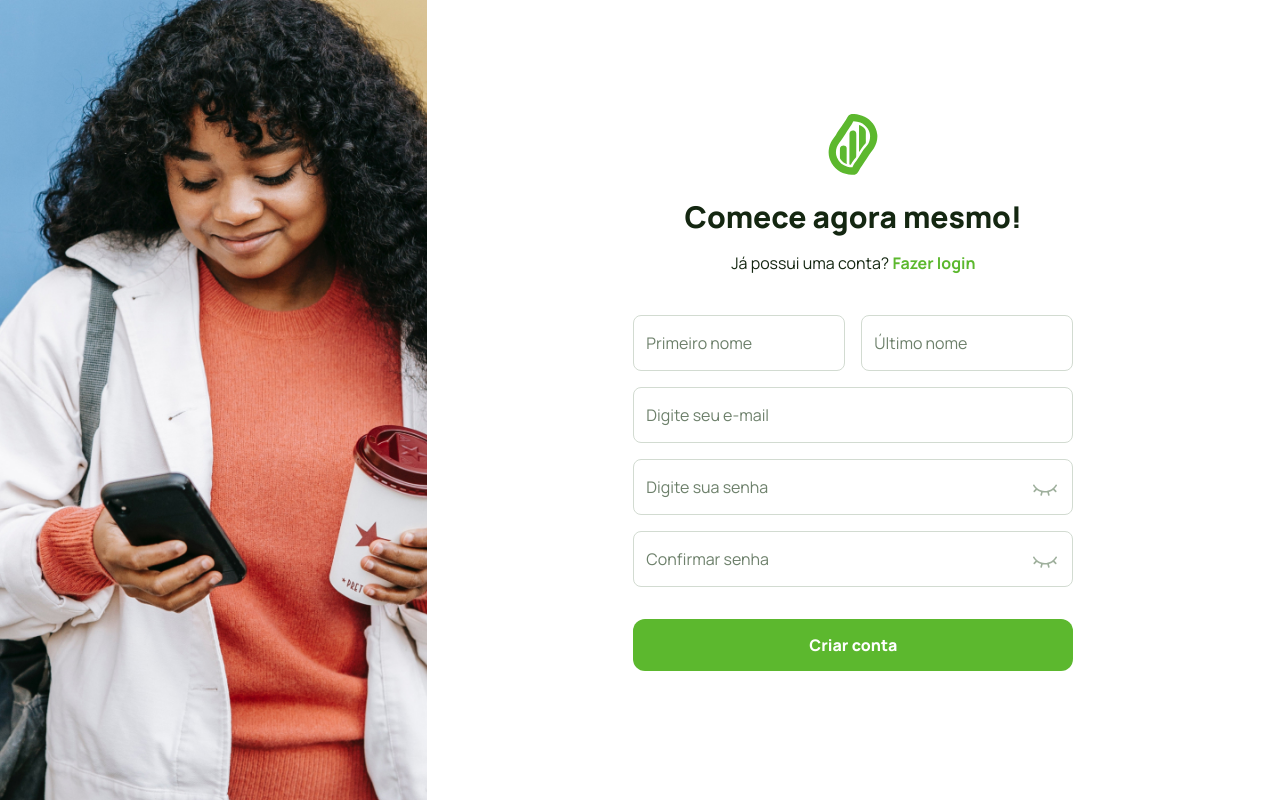
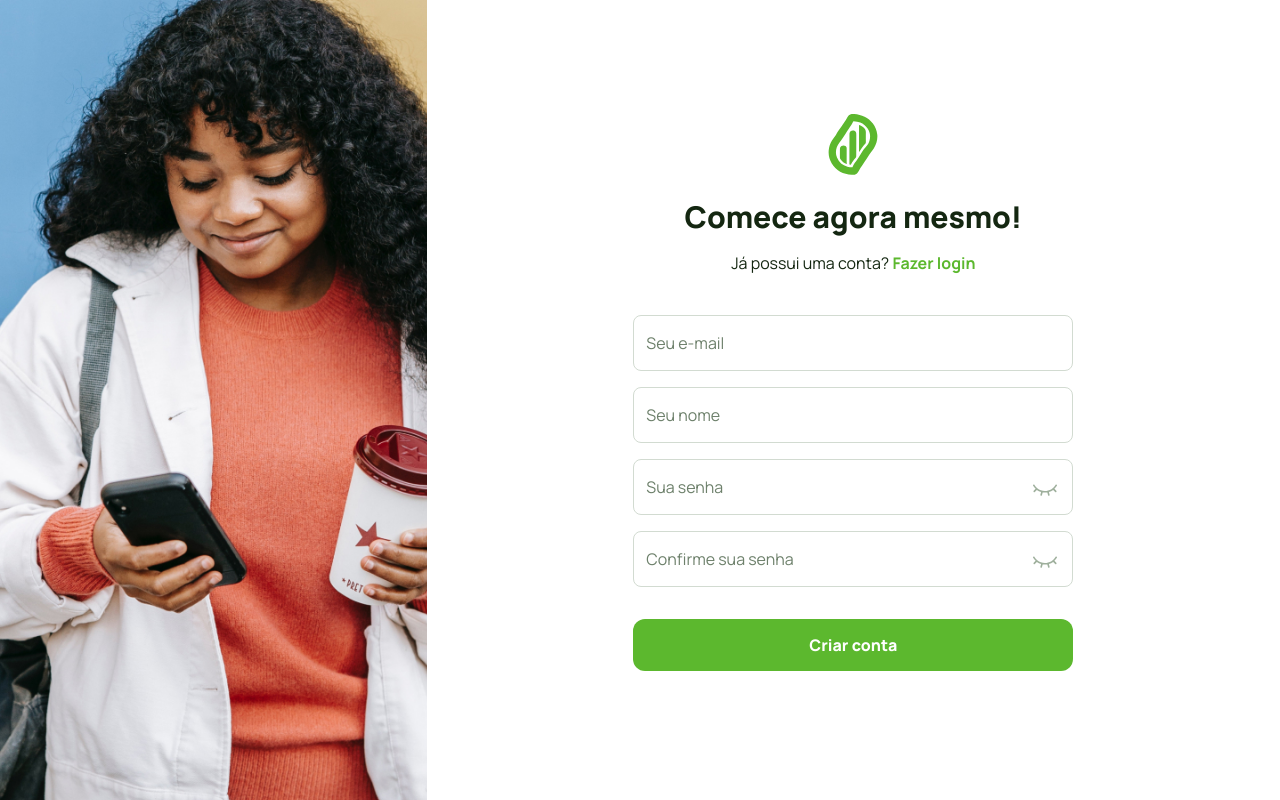
Before and after one commit to italoibismar/clickbuk-frontend, a React (Vite) app: page /cadastro in a window 1280 px wide. Built offline with nearby package versions, Linux system fonts and the light colour scheme.

Commit message:
refactoring user data

```diff
--- a/src/components/Sidebar/UserMenuDropdown.jsx
+++ b/src/components/Sidebar/UserMenuDropdown.jsx
@@ -11,7 +11,7 @@ import Icon from '../Icons/Icon';
 import { useNavigate } from 'react-router-dom';
 
 const UserMenuDropdown = () => {
-    const { email, first_name, last_name } = JSON.parse(localStorage.getItem("user"));
+    const { email, name } = JSON.parse(localStorage.getItem("user"));
 
     const { logout } = useContext(AuthContext);
     const { theme, setTheme } = useTheme();
@@ -28,7 +28,7 @@ const UserMenuDropdown = () => {
             <DropdownMenu.Portal>
                 <DropdownMenu.Content className="bg-white dark:bg-primary-950 w-[232px] drop-shadow-xl dark:drop-shadow-lg dark:border dark:border-primary-900 absolute z-20 bottom-0 left-10 py-2 rounded-xl" sideOffset={5}>
                 <div className='flex flex-col px-4 py-2'>
-                    <strong className='text-gray-900 dark:text-gray-50 font-bold text-base tracking-[0.2px]'>{first_name} {last_name}</strong>
+                    <strong className='text-gray-900 dark:text-gray-50 font-bold text-base tracking-[0.2px]'>{name}</strong>
                     <span className='text-xs text-gray-600 dark:text-gray-500 mt-1 font-medium tracking-[0.4px]'>{email}</span>
                 </div>
                 <DropdownMenu.Separator className="w-[85%] m-auto h-[1px] bg-gray-200 dark:bg-white/[8%] my-2" />
--- a/src/pages/Account/components/Avatar/index.jsx
+++ b/src/pages/Account/components/Avatar/index.jsx
@@ -3,7 +3,7 @@ const Avatar = () => {
     return (
         <div className="w-full px-8 pt-9 pb-10 rounded-xl bg-white dark:bg-white/[3%] sticky top-6 flex flex-col items-center gap-6">
             <div className="h-40 w-40 bg-primary-50 dark:bg-primary-500/[10%] rounded-full flex items-center justify-center text-5xl text-primary-500 font-bold">
-                {(user.first_name && user.first_name.substr(0, 2).toUpperCase())}
+                {(user.name && user.name.substr(0, 2).toUpperCase())}
             </div>
             <div className="flex flex-col gap-2 items-center">
                 <span className="font-bold text-2xl text-gray-900 dark:text-gray-50">{user?.first_name} {user?.last_name}</span>
--- a/src/pages/Account/components/Profile/index.jsx
+++ b/src/pages/Account/components/Profile/index.jsx
@@ -14,41 +14,22 @@ const Profile = () => {
         <form onSubmit={handleSubmit} className="p-8 rounded-xl bg-white dark:bg-white/[3%] flex flex-col gap-8">
             <h4 className="text-2xl font-bold text-gray-900 dark:text-gray-50">Dados do perfil</h4>
             <div className="flex flex-col gap-6">
-                <div className="grid grid-cols-2 gap-6">
             <Controller
                     control={control}
-                        name="firstName"
+                    name="name"
                     defaultValue=""
                     render={({ field: { value, onChange } }) => (
                         <Input
                             variant="normal"
-                                label="Primeiro nome"
+                            label="Nome"
                             value={value}
                             onChange={onChange}
-                                error={errors.firstName?.message}
+                            error={errors.name?.message}
                             type="text"
                         />
 
                     )}
                 />
-                    <Controller
-                        control={control}
-                        name="lastName"
-                        defaultValue=""
-                        render={({ field: { value, onChange } }) => (
-                            <Input
-                                variant="normal"
-                                label="Último nome"
-                                value={value}
-                                onChange={onChange}
-                                error={errors.lastName?.message}
-                                type="text"
-                            />
-
-                        )}
-                    />
-
-                </div>
                 <Controller
                     control={control}
                     name="email"
--- a/src/pages/Account/components/Profile/useProfileController.js
+++ b/src/pages/Account/components/Profile/useProfileController.js
@@ -7,9 +7,8 @@ import { toast } from "react-toastify";
 import { useNavigate } from "react-router-dom";
 
 const schema = z.object({
-    email: z.string().nonempty("Informe o e-mail").email("Insira um e-mail válido"),
-    firstName: z.string().nonempty("Informe o primeiro nome"),
-    lastName: z.string().nonempty("Informe o último nome")
+    name: z.string().nonempty("Informe o nome"),
+    email: z.string().nonempty("Informe o e-mail").email("Insira um e-mail válido")
 })
 
 export function useProfileController() {
@@ -24,9 +23,8 @@ export function useProfileController() {
     } = useForm({
         resolver: zodResolver(schema),
         defaultValues: {
-            email: user?.email,
-            firstName: user?.first_name,
-            lastName: user?.last_name
+            name: user?.name,
+            email: user?.email
         }
     });
 
@@ -40,11 +38,10 @@ export function useProfileController() {
         try {
             await updateProfile({
                 id: id,
-                email: data.email,
-                first_name: data.firstName,
-                last_name: data.lastName,
+                name: data.name,
+                email: data.email
             });
-            var user = {id: id, first_name: data.firstName, last_name: data.lastName, email: data.email};
+            var user = {id: id, name: data.name, email: data.email};
             localStorage.setItem("user", JSON.stringify(user));
             navigate(0);
 
--- a/src/pages/Signup/index.jsx
+++ b/src/pages/Signup/index.jsx
@@ -26,37 +26,6 @@ const SignUp = () => {
 
                 <form onSubmit={handleSubmit} className="max-w-[440px] w-full mx-auto mt-10">
                     <div className="flex flex-col gap-4">
-                        <div className="grid grid-cols-2 gap-4">
-                            <Controller
-                                control={control}
-                                name="firstName"
-                                defaultValue=""
-                                render={({ field: { onChange, value } }) => (
-                                    <Input
-                                        value={value}
-                                        onChange={onChange}
-                                        error={errors.firstName?.message}
-                                        placeholder="Primeiro nome"
-                                        type="text"
-                                    />
-                                )}
-                            />
-
-                            <Controller
-                                control={control}
-                                name="lastName"
-                                defaultValue=""
-                                render={({ field: { onChange, value } }) => (
-                                    <Input
-                                        value={value}
-                                        onChange={onChange}
-                                        error={errors.lastName?.message}
-                                        placeholder="Último nome"
-                                        type="text"
-                                    />
-                                )}
-                            />
-                        </div>
                         <Controller
                             control={control}
                             name="email"
@@ -66,8 +35,22 @@ const SignUp = () => {
                                     value={value}
                                     onChange={onChange}
                                     error={errors.email?.message}
-                                    placeholder="Digite seu e-mail"
+                                    placeholder="Seu e-mail"
                                     type="email"
+                                />
+                            )}
+                        />
+                        <Controller
+                            control={control}
+                            name="name"
+                            defaultValue=""
+                            render={({ field: { onChange, value } }) => (
+                                <Input
+                                    value={value}
+                                    onChange={onChange}
+                                    error={errors.name?.message}
+                                    placeholder="Seu nome"
+                                    type="text"
                                 />
                             )}
                         />
@@ -80,7 +63,7 @@ const SignUp = () => {
                                     value={value}
                                     onChange={onChange}
                                     error={errors.password?.message}
-                                    placeholder="Digite sua senha"
+                                    placeholder="Sua senha"
                                     variant="password"
                                 />
                             )}
@@ -94,7 +77,7 @@ const SignUp = () => {
                                     value={value}
                                     onChange={onChange}
                                     error={errors.confirmPassword?.message}
-                                    placeholder="Confirmar senha"
+                                    placeholder="Confirme sua senha"
                                     variant="password"
                                 />
                             )}
--- a/src/pages/Signup/useSignUpController.js
+++ b/src/pages/Signup/useSignUpController.js
@@ -7,8 +7,7 @@ import { toast } from "react-toastify";
 import { useNavigate } from "react-router-dom";
 
 const schema = z.object({
-    firstName: z.string().nonempty("Informe o primeiro nome"),
-    lastName: z.string().nonempty("Informe o último nome"),
+    name: z.string().nonempty("Informe o primeiro nome"),
     email: z.string().nonempty("Informe o e-mail").email("Insira um e-mail válido"),
     password: z.string().nonempty("Informe a senha").min(6, "A senha deve ter no mínimo 6 caracteres").max(32, "A senha deve ter no máximo 32 caracteres"),
     confirmPassword: z.string().nonempty("Informe a senha")
@@ -34,8 +33,7 @@ export function useSignUpController(){
     const handleSubmit = hookFormSubmit(async data => {
         try {
             await mutateAsync({
-                firstName: data.firstName,
-                lastName: data.lastName,
+                name: data.name,
                 email: data.email,
                 password: data.confirmPassword
             });
```
Also changed, not shown: src/components/Sidebar/UserMenu.jsx (+4 -4 lines). Lines whose indentation alone changed are shown as unchanged.
